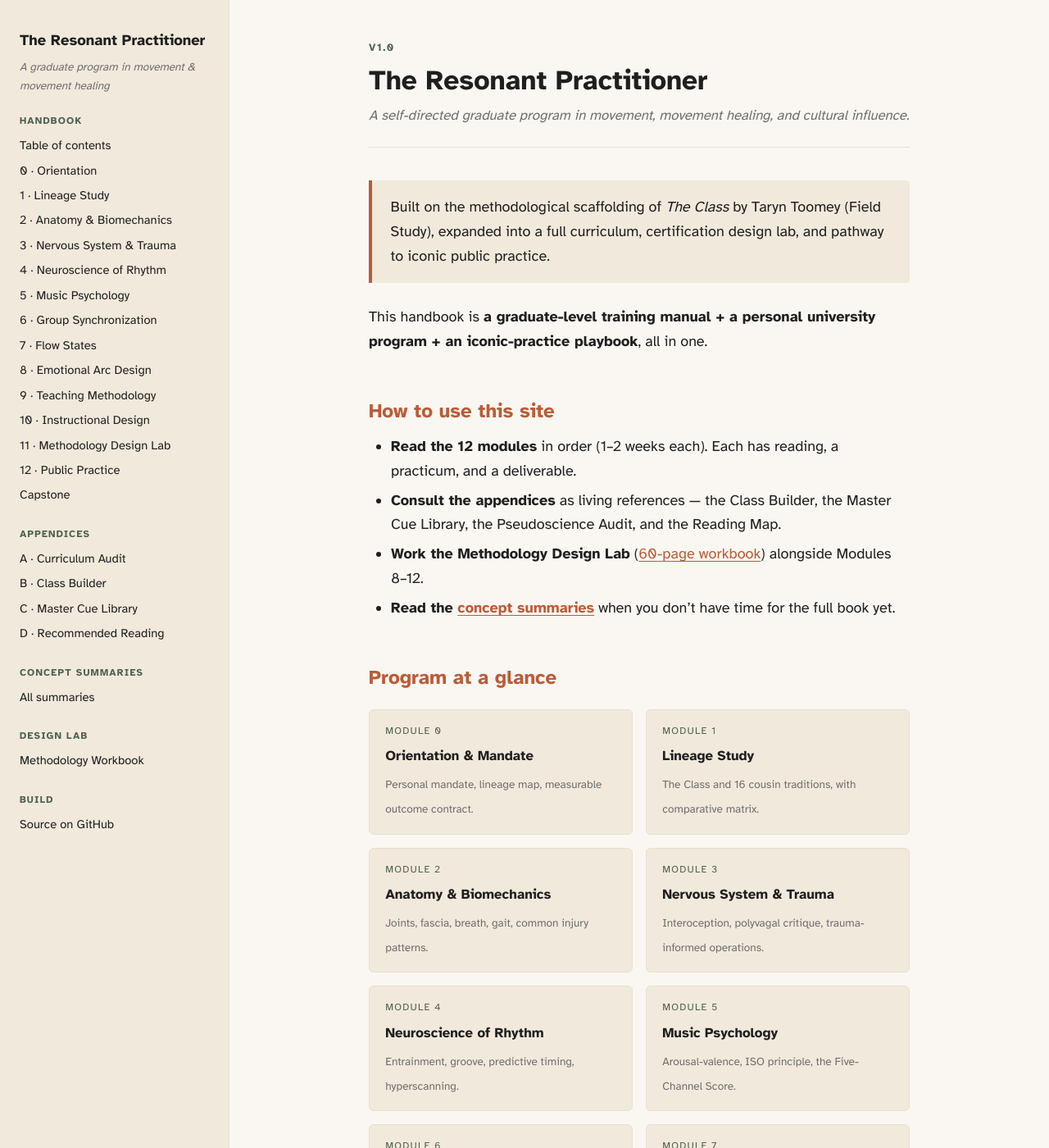
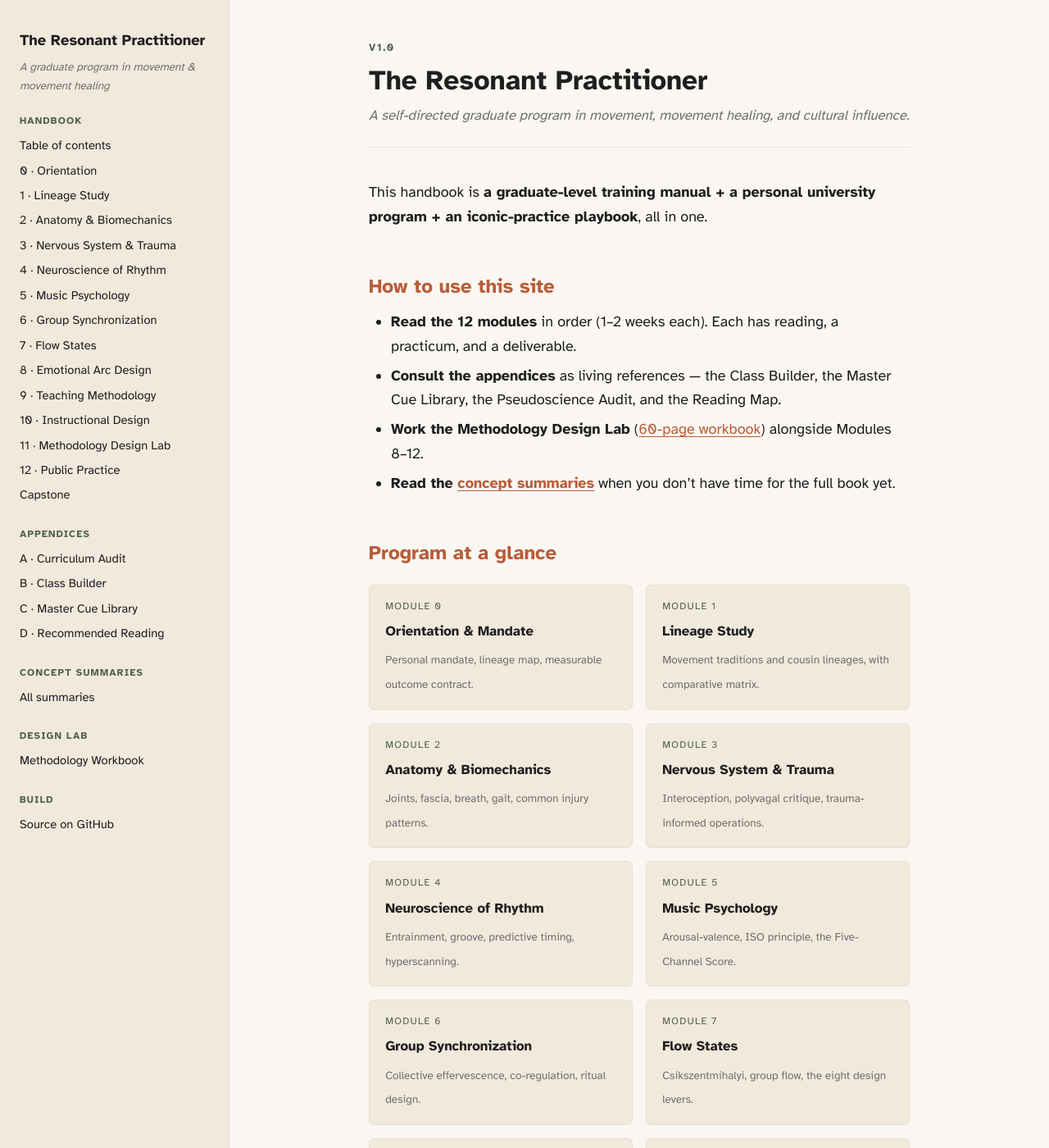
Before and after one commit to sherlockfit/resonant-practitioner, a Jekyll site: the page built from index.md, in a window 1280 px wide and 1400 px high. Shown: the whole window at 82% size. Built offline with Jekyll 4.4.1, drawn with Linux system fonts in a browser that asks for light colours.

Commit message:
Reframe as personal coursework: remove The Class / Field Study / Taryn Toomey framing
- README: drop subtitle tagline and Field Study attribution line
- index.md: remove Field Study blockquote; rework Module 1 card
- handbook/index.md: rename Module 1 to "Lineage Study: Movement Traditions"

```diff
--- a/index.md
+++ b/index.md
@@ -3,8 +3,6 @@ title: "The Resonant Practitioner"
 eyebrow: "v1.0"
 subtitle: "A self-directed graduate program in movement, movement healing, and cultural influence."
 ---
-
-> Built on the methodological scaffolding of *The Class* by Taryn Toomey (Field Study), expanded into a full curriculum, certification design lab, and pathway to iconic public practice.
 
 This handbook is **a graduate-level training manual + a personal university program + an iconic-practice playbook**, all in one.
 
@@ -19,7 +17,7 @@ This handbook is **a graduate-level training manual + a personal university prog
 
 <div class="toc-grid">
   <a class="toc-card" href="./handbook/00-orientation/"><span class="num">Module 0</span><span class="title">Orientation &amp; Mandate</span><span class="desc">Personal mandate, lineage map, measurable outcome contract.</span></a>
-  <a class="toc-card" href="./handbook/01-lineage/"><span class="num">Module 1</span><span class="title">Lineage Study</span><span class="desc">The Class and 16 cousin traditions, with comparative matrix.</span></a>
+  <a class="toc-card" href="./handbook/01-lineage/"><span class="num">Module 1</span><span class="title">Lineage Study</span><span class="desc">Movement traditions and cousin lineages, with comparative matrix.</span></a>
   <a class="toc-card" href="./handbook/02-anatomy/"><span class="num">Module 2</span><span class="title">Anatomy &amp; Biomechanics</span><span class="desc">Joints, fascia, breath, gait, common injury patterns.</span></a>
   <a class="toc-card" href="./handbook/03-nervous-system/"><span class="num">Module 3</span><span class="title">Nervous System &amp; Trauma</span><span class="desc">Interoception, polyvagal critique, trauma-informed operations.</span></a>
   <a class="toc-card" href="./handbook/04-rhythm/"><span class="num">Module 4</span><span class="title">Neuroscience of Rhythm</span><span class="desc">Entrainment, groove, predictive timing, hyperscanning.</span></a>
```
Also changed, not shown: handbook/index.md (+1 -1 lines), README.md.
